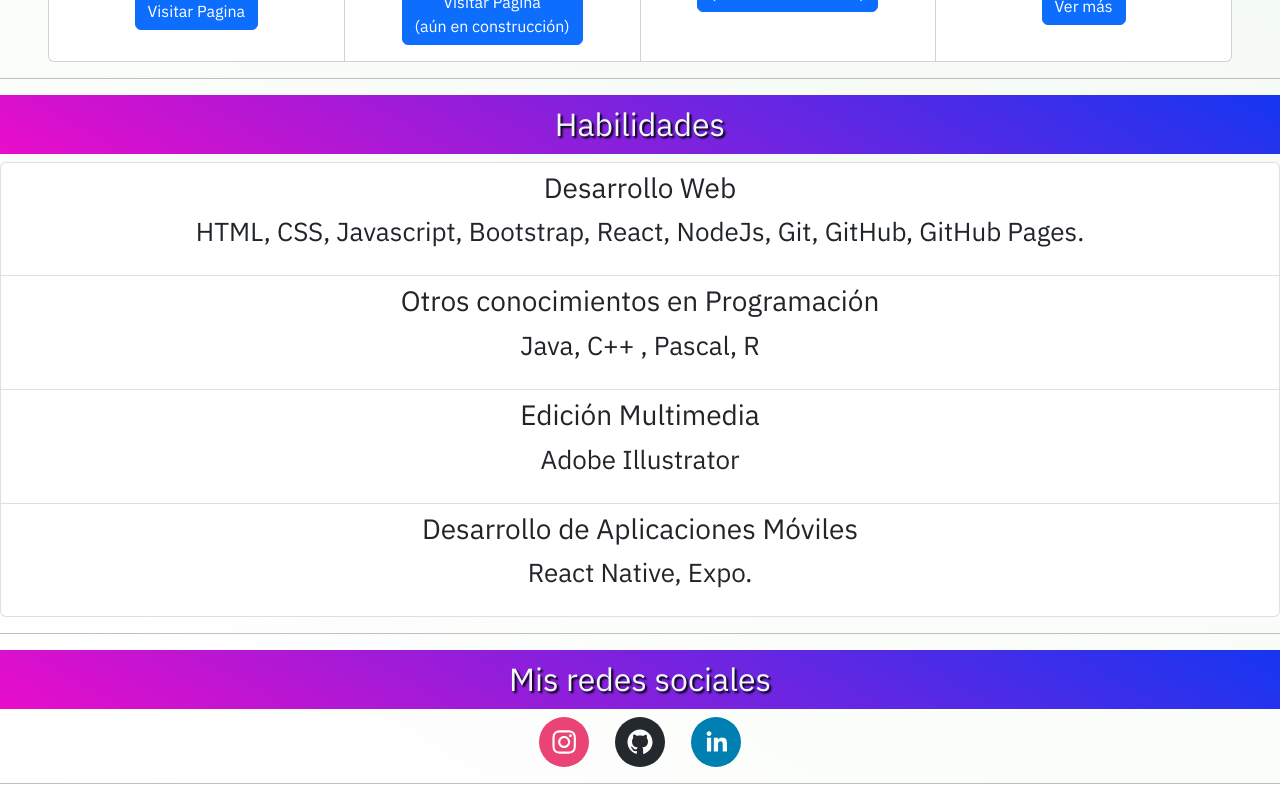
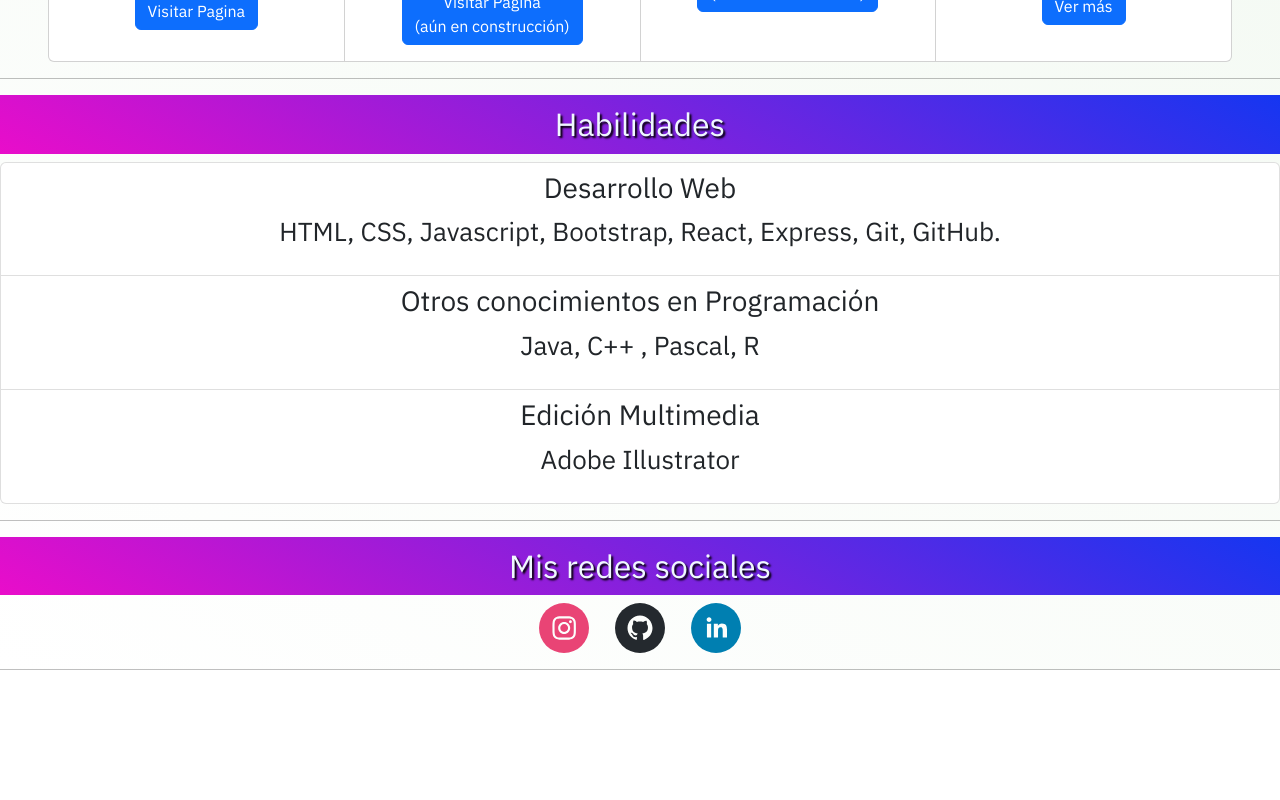
Before and after one commit to ivan1arriola/ivan1arriola, a React (Create React App) app: page / in a window 1280 px wide. Shown: the part 1036-1836 px from the top of the page. After the commit the page ends 1722 px from the top, so only its background shows below. Built offline with nearby package versions, Linux system fonts and the light colour scheme.

Commit message:
Agregue Express como habilidad

```diff
--- a/package.json
+++ b/package.json
@@ -12,7 +12,6 @@
     "react-router-dom": "^6.3.0",
     "react-scripts": "5.0.1",
     "react-social-icons": "^5.14.0",
-    "sheetdb-node": "^0.0.12",
     "web-vitals": "^2.1.4"
   },
   "scripts": {
--- a/src/components/Habilidades.jsx
+++ b/src/components/Habilidades.jsx
@@ -9,8 +9,7 @@ function Habilidades() {
           <ListGroup.Item action>
             <h3>Desarrollo Web</h3>
             <p>
-              HTML, CSS, Javascript, Bootstrap, React, NodeJs, Git, GitHub,
-              GitHub Pages.
+              HTML, CSS, Javascript, Bootstrap, React, Express, Git, GitHub.
             </p>
           </ListGroup.Item>
           <ListGroup.Item action>
@@ -21,10 +20,6 @@ function Habilidades() {
             <h3>Edición Multimedia</h3>
             <p>Adobe Illustrator</p>
           </ListGroup.Item>
-          <ListGroup.Item action>
-            <h3>Desarrollo de Aplicaciones Móviles</h3>
-            <p>React Native, Expo.</p>
-          </ListGroup.Item>
         </ListGroup>
       </div>
 
```
Also changed, not shown: 2 other files (tests, documents, lock files or other folders).
